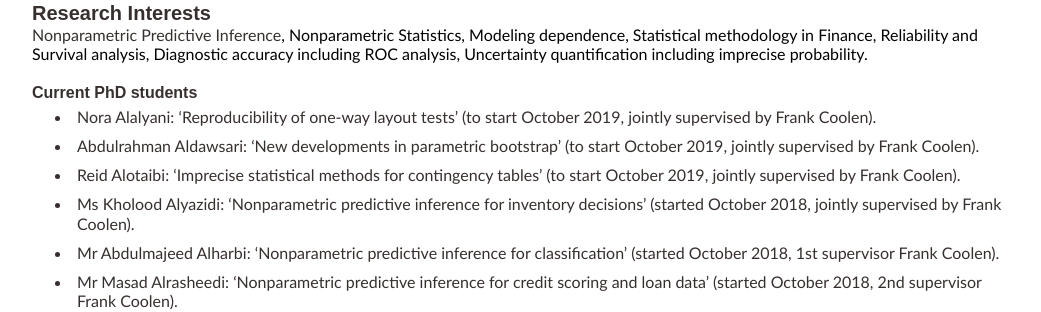
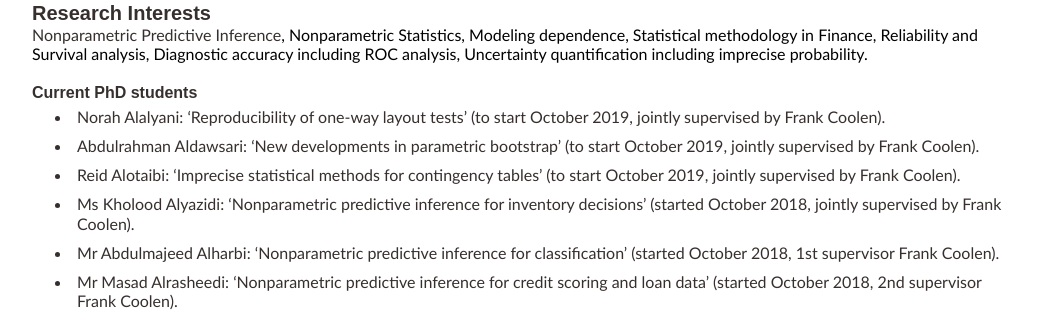
Before and after one commit to tmaturi/tahanimaturi, a Jekyll site: the page built from research.md, in a window 1280 px wide. Shown: the part 252-564 px from the top of the page, without its empty margins (119-1160 px from the left). Built offline with Jekyll 4.4.1, drawn with Linux system fonts in a browser that asks for light colours; our own code applies the rules of GitHub Pages for plain Markdown files.

Commit message:
Update research.md

```diff
--- a/research.md
+++ b/research.md
@@ -10,7 +10,7 @@ title: Research
 
 ### Current PhD students
 
-- Nora Alalyani: 'Reproducibility of one-way layout tests' (to start October 2019, jointly supervised by Frank Coolen).
+- Norah Alalyani: 'Reproducibility of one-way layout tests' (to start October 2019, jointly supervised by Frank Coolen).
 
 - Abdulrahman Aldawsari: 'New developments in parametric bootstrap' (to start October 2019, jointly supervised by Frank Coolen).
 
```
